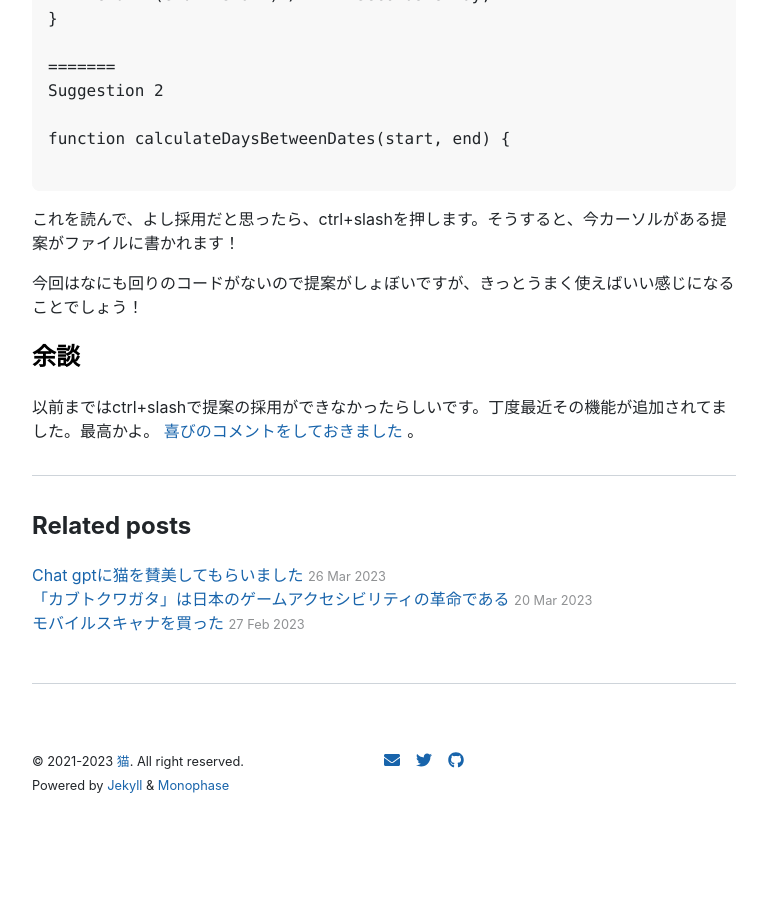
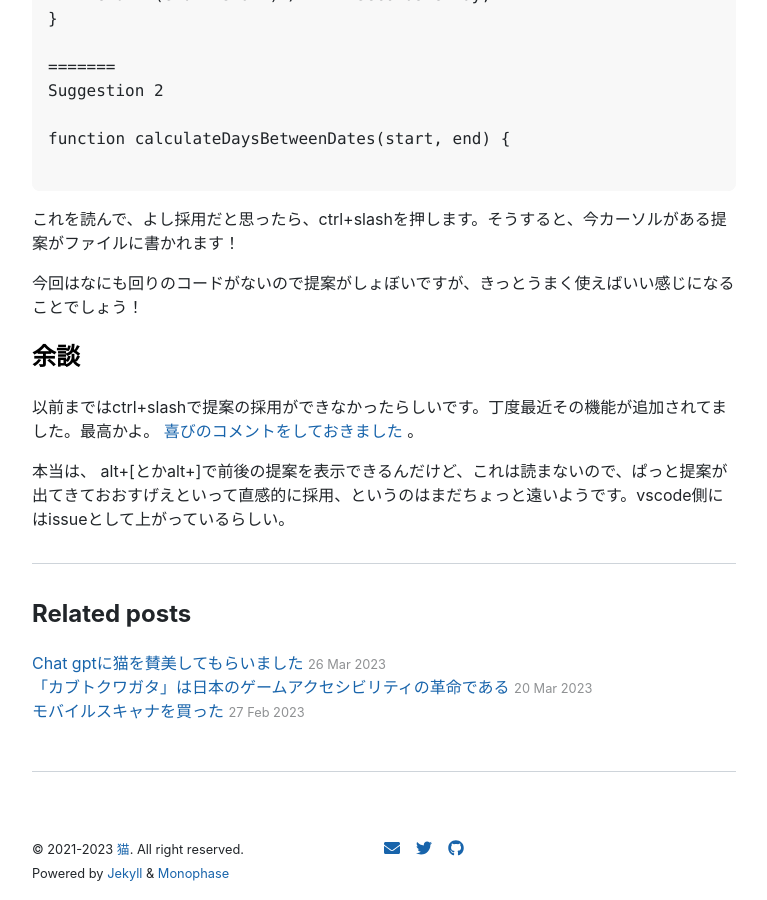
Before and after one commit to yncat/yncat.github.io, a Jekyll site: the page built from _posts/2023-04-28-GitHub CopilotをVisual Studio Code + NVDAで使う.md, in a window 1280 px wide and 900 px high, scrolled down 1496 px. Shown: the whole window, without its empty margins (256-1023 px from the left). Built offline with Jekyll 4.4.1, drawn with Linux system fonts in a browser that asks for light colours; nearby versions of some CDN libraries; before the commit the page ends 2308 px from its top, so only the background shows below that.

Commit message:
Add notes

```diff
--- a/_posts/2023-04-28-GitHub CopilotをVisual Studio Code + NVDAで使う.md
+++ b/_posts/2023-04-28-GitHub CopilotをVisual Studio Code + NVDAで使う.md
@@ -61,3 +61,5 @@ function calculateDaysBetweenDates(start, end) {
 ## 余談
 
 以前まではctrl+slashで提案の採用ができなかったらしいです。丁度最近その機能が追加されてました。最高かよ。 [喜びのコメントをしておきました](https://github.com/orgs/community/discussions/7139) 。
+
+本当は、 alt+[とかalt+]で前後の提案を表示できるんだけど、これは読まないので、ぱっと提案が出てきておおすげえといって直感的に採用、というのはまだちょっと遠いようです。vscode側にはissueとして上がっているらしい。
```
